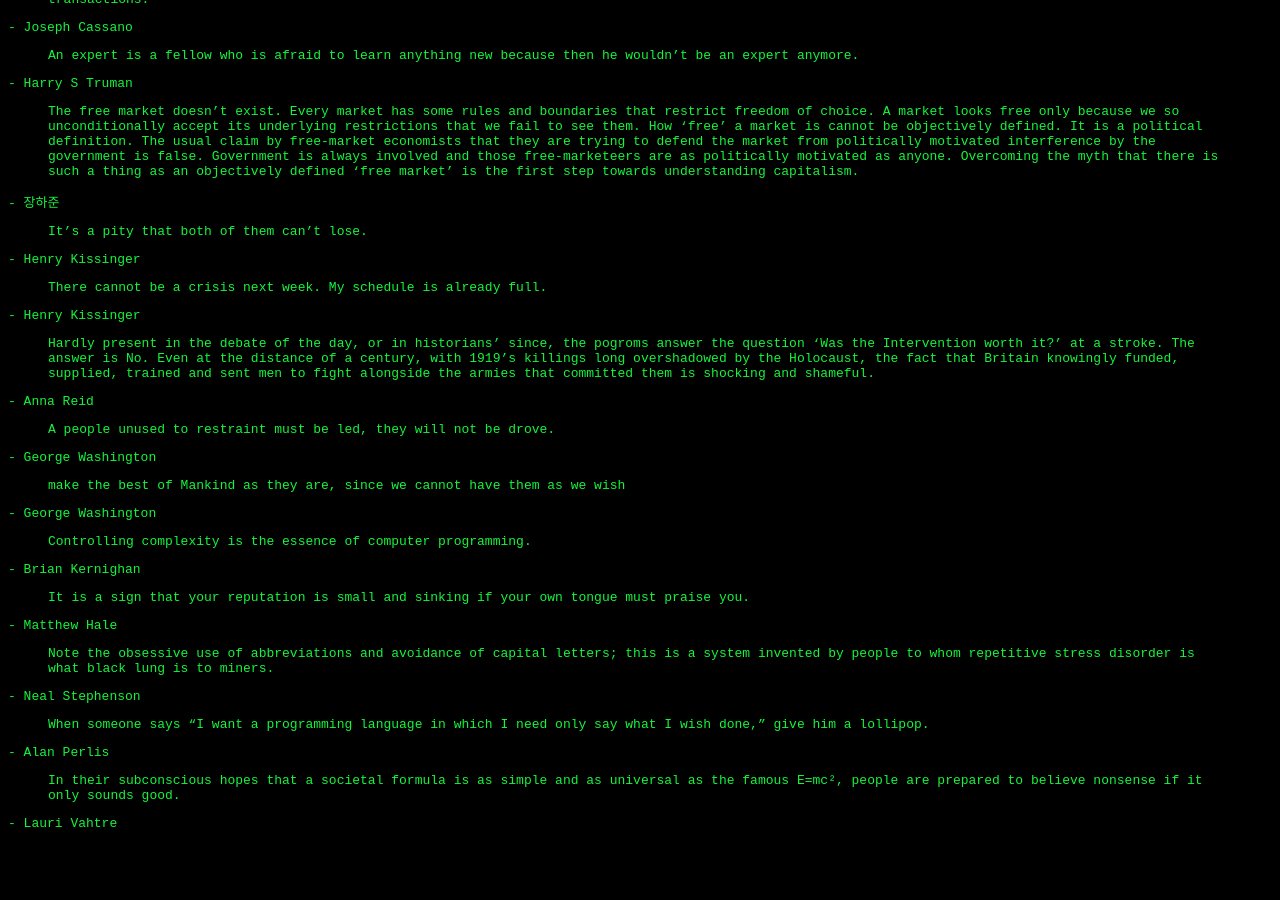
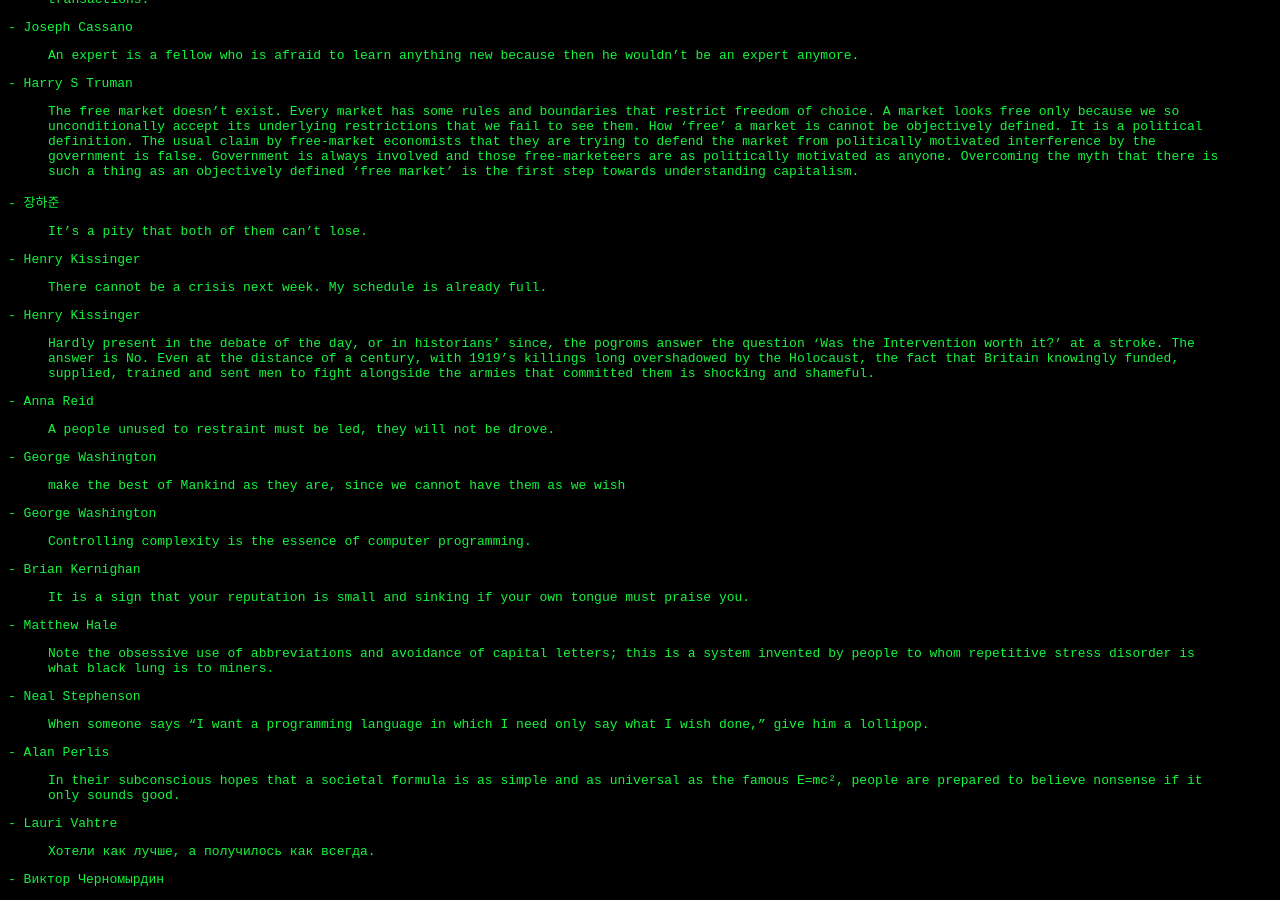
Before and after one commit to davejagoda/davejagoda.github.io, a Jekyll site: the page built from quotes/index.md, in a window 1280 px wide and 900 px high, scrolled down 3159 px. Built offline with Jekyll 4.4.1, drawn with Linux system fonts in a browser that asks for light colours; before the commit the page ends 4003 px from its top, so only the background shows below that.

Commit message:
Add "We wanted the best, but it turned out as always" to quotes

```diff
--- a/quotes/index.md
+++ b/quotes/index.md
@@ -428,3 +428,8 @@ layout: appleII
   nonsense if it only sounds good.
 
 \- Lauri Vahtre
+
+
+> Хотели как лучше, а получилось как всегда.
+
+\- Виктор Черномырдин
```
